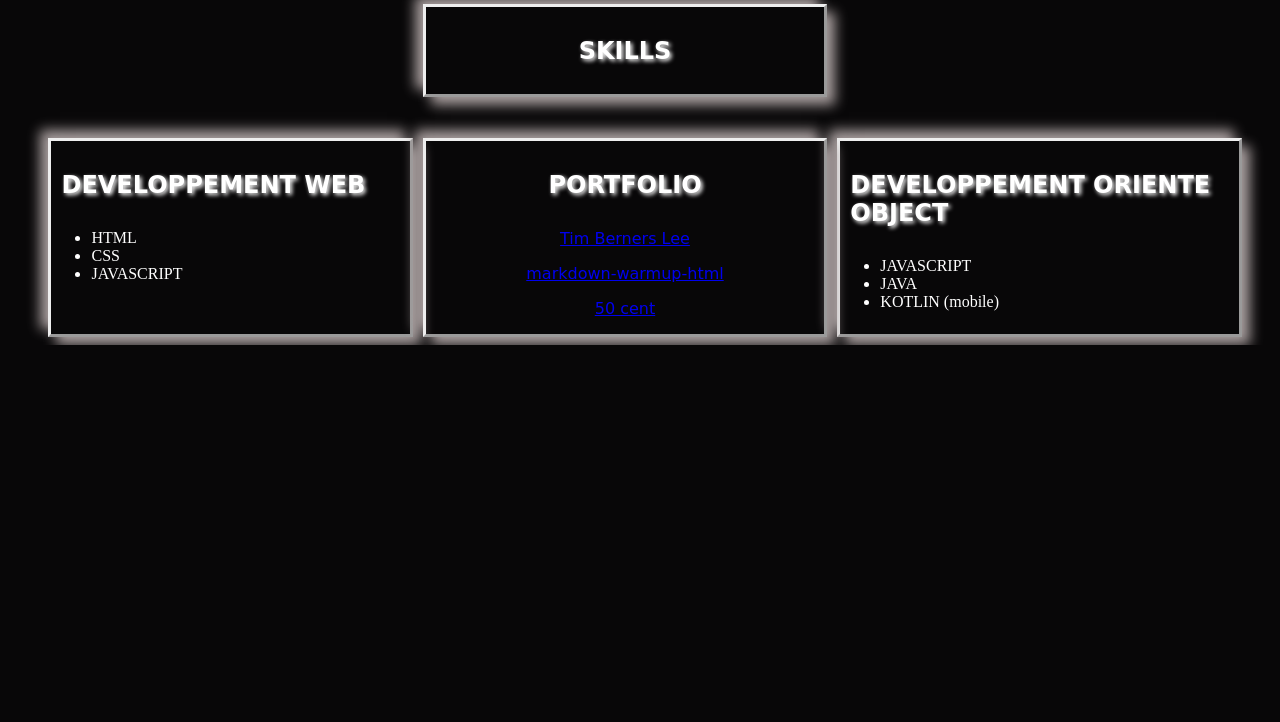
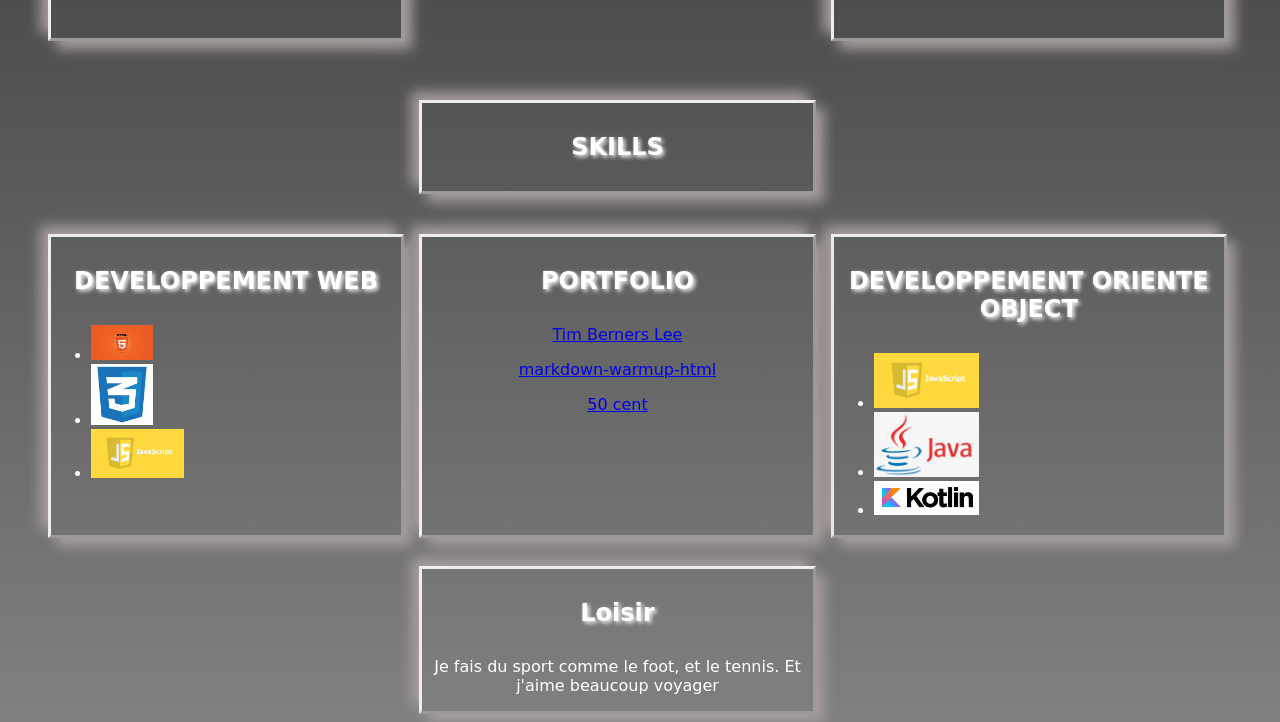
Before and after one commit to SebastienFirouzfar/My-CV, a plain HTML site: page index.html in a window 1280 px wide. Shown: the part 1111-1833 px from the top of the page. Before the commit the page ends 1456 px from the top, so only its background shows below. Drawn offline with Linux system fonts and the light colour scheme; a web font is replaced by a local one.

Commit message:
amélioration du style

```diff
--- a/index.html
+++ b/index.html
@@ -12,7 +12,7 @@
     <!--information-->
     <div class="contenaire">
         <div class="box1">
-            <img src="img/IMG_2482.jpg">
+            <img class="photoSeb" src="img/IMG_2482.jpg">
             <p class="textSeb">Sebastien FIROUZFAR <br>recheche d'un emploi <br> <strong>Permis de conduite B</strong>
         </div>
 
@@ -77,18 +77,18 @@
         <div class="boxSkillsWeb">
             <h2 >DEVELOPPEMENT WEB</h2>
             <ul>
-                <li>HTML</li>
-                <li>CSS</li>
-                <li>JAVASCRIPT</li>
+                <li> <img class="imgHtml" src="img/html-2.jpg" alt="html"></li>
+                <li> <img class="imgCss" src="img/504-5048887_cascading-style-sheets-logo-html-blue-text-png.jpg" alt="css"></li>
+                <li><img class="imgJS" src="img/javascript.png" alt="js"></li>
             </ul>
         </div>
 
         <div class="boxSkillsOop">
             <h2 >DEVELOPPEMENT ORIENTE OBJECT</h2>
             <ul>
-                <li>JAVASCRIPT</li>
-                <li>JAVA</li>
-                <li>KOTLIN (mobile)</li>
+                <li><img class="imgJS" src="img/javascript.png" alt="html"></li>
+                <li><img class="imgJava" src="img/174-1746632_java-logo-transparent-png-java-programming-language-logo.jpg" alt="java"></li>
+                <li><img class="imgKotlin" src="img/kotlin-logo-400x129.jpg" alt="kotlin"></li>
             </ul>
         </div>
 
@@ -104,6 +104,11 @@
         </div>
 
 
+        <div class="Loisir">
+            <h2>Loisir</h2>
+            <p class="textSeb">Je fais du sport comme le foot, et le tennis. Et j'aime beaucoup voyager  </p>
+
+        </div>
     </div>
 
 </body>
--- a/style.css
+++ b/style.css
@@ -1,13 +1,12 @@
 body{
- background-color: #080708;
+ background: linear-gradient(black, grey);
 }
 /****div info***/
-/****column = colonne  row = ligne***/
 .contenaire{
     display: grid;
-    grid-template-columns: repeat(3, 1fr);
-    grid-template-rows: repeat(3, 100px);
-    grid-column-gap: 10px;
+    grid-template-columns: repeat(3, 1fr); /****column = colonne ***/
+    grid-template-rows: repeat(4, 100px);  /** row = ligne***/
+    grid-column-gap: 15px;
 }
 
 .box1{
@@ -17,10 +16,10 @@ body{
 
 }
 
-img{
+.photoSeb{
     height: 180%;
     width: 80%;
-    border-radius: 90em;
+    border-radius: 90px;
     box-shadow: 8px 8px 12px rgb(167, 157, 157),  -8px -8px 12px rgb(167, 157, 157);
 }
 
@@ -35,6 +34,7 @@ img{
 .textSeb{
     font-family: 'Baloo Tammudu 2', cursive;
     color: white;
+    text-align: center;
 }
 
 h2{
@@ -106,8 +106,62 @@ div h2{
     font-family: 'Baloo Tammudu 2', cursive;
     padding: 10px;
     text-shadow: 2px 2px 4px white;
+    text-align: center;
 }
 
+.imgHtml{
+    height: 30%;
+    width: 20%;
+}
+
+.imgHtml:hover {
+    -ms-transform: scale(1.5); /* IE 9 */
+    -webkit-transform: scale(1.5); /* Safari 3-8 */
+    transform: scale(1.5);
+}
+.imgCss{
+    height: 20%;
+    width: 20%;
+}
+
+.imgCss:hover {
+    -ms-transform: scale(1.5); /* IE 9 */
+    -webkit-transform: scale(1.5); /* Safari 3-8 */
+    transform: scale(1.5);
+}
+
+.imgJS{
+    height: 30%;
+    width: 30%;
+}
+
+.imgJS:hover {
+    -ms-transform: scale(1.5); /* IE 9 */
+    -webkit-transform: scale(1.5); /* Safari 3-8 */
+    transform: scale(1.5);
+}
+
+.imgJava{
+    height: 30%;
+    width: 30%;
+}
+
+.imgJava:hover {
+    -ms-transform: scale(1.5); /* IE 9 */
+    -webkit-transform: scale(1.5); /* Safari 3-8 */
+    transform: scale(1.5);
+}
+
+.imgKotlin{
+    height: 30%;
+    width: 30%;
+}
+
+.imgKotlin:hover {
+    -ms-transform: scale(1.5); /* IE 9 */
+    -webkit-transform: scale(1.5); /* Safari 3-8 */
+    transform: scale(1.5);
+}
 /******SkillsOop****/
 .boxSkillsOop{
     grid-row-start: 8 ;
@@ -141,3 +195,26 @@ div h2{
     border-style: outset;
     box-shadow: 8px 8px 12px rgb(167, 157, 157),  -8px -8px 12px rgb(167, 157, 157);
 }
+
+.Loisir{
+    grid-row: 10/11 ;
+    grid-column: 2/3 ;
+    border-style: solid;
+    border-style: outset;
+    box-shadow: 8px 8px 12px rgb(167, 157, 157),  -8px -8px 12px rgb(167, 157, 157);
+    margin-top: 7%;
+}
+
+
+
+  @media only screen and (max-width: 700px) {
+    .boxSkillsWeb {
+        margin-top: 50%;
+    }
+  }
+
+  @media only screen and (max-width: 500px) {
+    .boxSkillsOop {
+      margin-top: 60%;
+    }
+  }
```
Also changed, not shown: img/174-1746632_java-logo-transparent-png-java-programming-language-logo.jpg (added), img/504-5048887_cascading-style-sheets-logo-html-blue-text-png.jpg (added), img/html-2.jpg (added), img/javascript.png (added), img/kotlin-logo-400x129.jpg (added).
